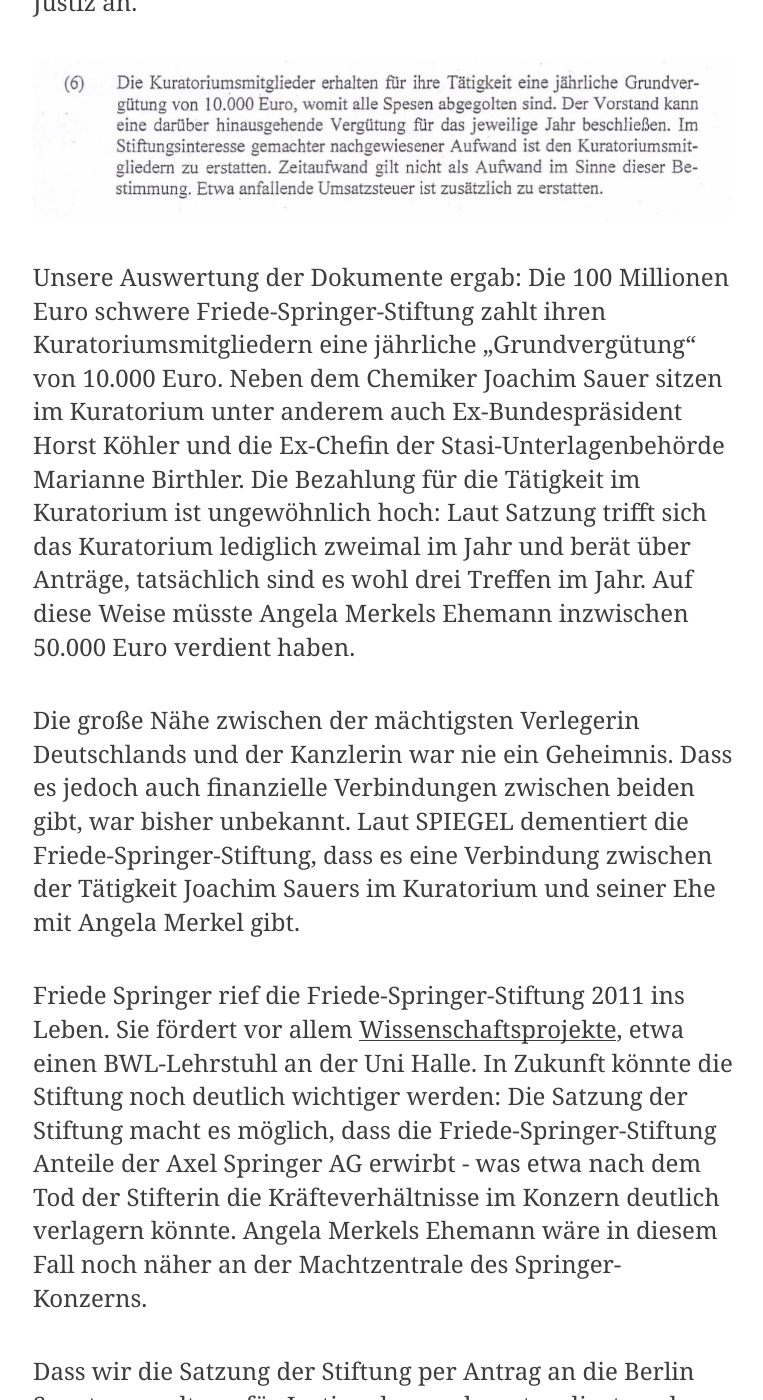
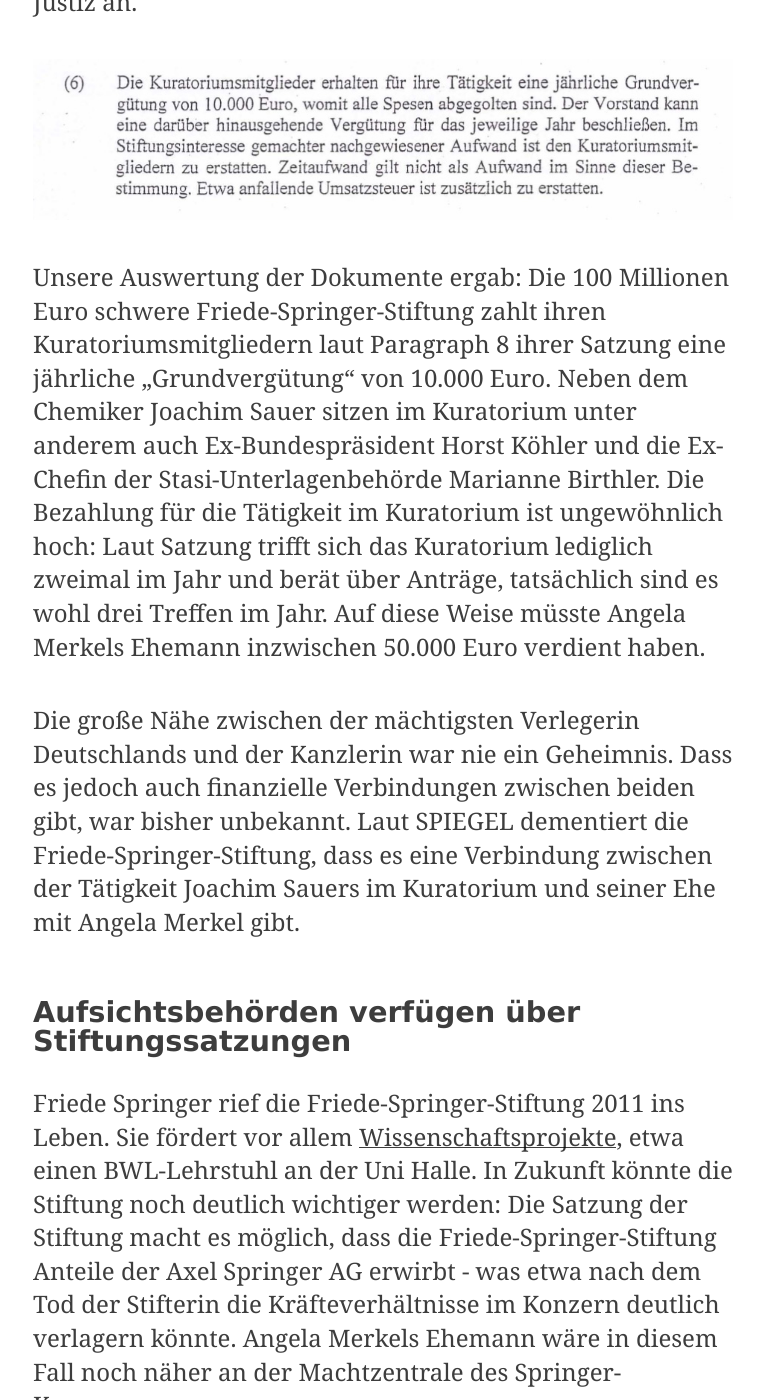
Before and after one commit to okfde/blog.fragdenstaat.de, a Jekyll site: the page built from _posts/2016/2016-04-11-springer-merkel.markdown, in a window 1280 px wide and 1400 px high, scrolled down 738 px. Shown: the whole window, without its empty margins (257-1020 px from the left). Built offline with Jekyll 4.4.1, drawn with Linux system fonts in a browser that asks for light colours.

Commit message:
Update 2016-04-11-springer-merkel.markdown

```diff
--- a/_posts/2016/2016-04-11-springer-merkel.markdown
+++ b/_posts/2016/2016-04-11-springer-merkel.markdown
@@ -5,17 +5,19 @@
 tags: [Springer, Merkel, IFG]
 
 ---
-Die neue Ausgabe des SPIEGEL berichtet in Zusammenarbeit mit FragDenStaat <a href="http://www.spiegel.de/spiegel/vorab/merkels-ehemann-kassiert-jaehrlich-10-000-euro-von-springer-a-1086181.html">über die Verbindungen zwischen Friede Springer und Bundeskanzlerin Angela Merkel</a>. Springer zahlt über ihre Wissenschaftsstiftung seit 2011 jährlich 10.000 Euro an Joachim Sauer, den Ehemann von Angela Merkel.
+Die neue Ausgabe des SPIEGEL berichtet in Zusammenarbeit mit FragDenStaat <a href="http://www.spiegel.de/spiegel/vorab/merkels-ehemann-kassiert-jaehrlich-10-000-euro-von-springer-a-1086181.html" target="_blank">über die Verbindungen zwischen Friede Springer und Bundeskanzlerin Angela Merkel</a>. Springer zahlt über ihre Wissenschaftsstiftung seit 2011 jährlich 10.000 Euro an Joachim Sauer, den Ehemann von Angela Merkel.
 
-Der Kern der Geschichte geht auf unsere Recherche zurück: Vor einigen Monaten fragten wir per Informationsfreiheitsgesetz (IFG) die <a href="https://fragdenstaat.de/files/foi/32638/friede-springer-stiftung-satzung.pdf">Satzung der Friede-Springer-Stiftung</a> bei der Berliner Senatsverwaltung für Justiz an.
+Der Kern der Geschichte geht auf unsere Recherche zurück: Vor einigen Monaten fragten wir per Informationsfreiheitsgesetz (IFG) die <a href="https://fragdenstaat.de/files/foi/32638/friede-springer-stiftung-satzung.pdf" target="_blank">Satzung der Friede-Springer-Stiftung</a> bei der Berliner Senatsverwaltung für Justiz an.
 
-<a href="https://fragdenstaat.de/files/foi/32638/friede-springer-stiftung-satzung.pdf"><img src="https://raw.githubusercontent.com/okfde/blog.fragdenstaat.de/gh-pages/_posts/2016/fdespringer.jpg"></a>
+<a href="https://fragdenstaat.de/files/foi/32638/friede-springer-stiftung-satzung.pdf" target="_blank"><img src="https://raw.githubusercontent.com/okfde/blog.fragdenstaat.de/gh-pages/_posts/2016/fdespringer.jpg"></a>
 
-Unsere Auswertung der Dokumente ergab: Die 100 Millionen Euro schwere Friede-Springer-Stiftung zahlt ihren Kuratoriumsmitgliedern eine jährliche "Grundvergütung" von 10.000 Euro. Neben dem Chemiker Joachim Sauer sitzen im Kuratorium unter anderem auch Ex-Bundespräsident Horst Köhler und die Ex-Chefin der Stasi-Unterlagenbehörde Marianne Birthler. Die Bezahlung für die Tätigkeit im Kuratorium ist ungewöhnlich hoch: Laut Satzung trifft sich das Kuratorium lediglich zweimal im Jahr und berät über Anträge, tatsächlich sind es wohl drei Treffen im Jahr. Auf diese Weise müsste Angela Merkels Ehemann inzwischen 50.000 Euro verdient haben.
+Unsere Auswertung der Dokumente ergab: Die 100 Millionen Euro schwere Friede-Springer-Stiftung zahlt ihren Kuratoriumsmitgliedern laut Paragraph 8 ihrer Satzung eine jährliche "Grundvergütung" von 10.000 Euro. Neben dem Chemiker Joachim Sauer sitzen im Kuratorium unter anderem auch Ex-Bundespräsident Horst Köhler und die Ex-Chefin der Stasi-Unterlagenbehörde Marianne Birthler. Die Bezahlung für die Tätigkeit im Kuratorium ist ungewöhnlich hoch: Laut Satzung trifft sich das Kuratorium lediglich zweimal im Jahr und berät über Anträge, tatsächlich sind es wohl drei Treffen im Jahr. Auf diese Weise müsste Angela Merkels Ehemann inzwischen 50.000 Euro verdient haben.
 
 Die große Nähe zwischen der mächtigsten Verlegerin Deutschlands und der Kanzlerin war nie ein Geheimnis. Dass es jedoch auch finanzielle Verbindungen zwischen beiden gibt, war bisher unbekannt. Laut SPIEGEL dementiert die Friede-Springer-Stiftung, dass es eine Verbindung zwischen der Tätigkeit Joachim Sauers im Kuratorium und seiner Ehe mit Angela Merkel gibt.
 
-Friede Springer rief die Friede-Springer-Stiftung 2011 ins Leben. Sie fördert vor allem <a href="https://www.hochschulwatch.de/foerderer/friede-springer-stiftung.html">Wissenschaftsprojekte</a>, etwa einen BWL-Lehrstuhl an der Uni Halle. In Zukunft könnte die Stiftung noch deutlich wichtiger werden: Die Satzung der Stiftung macht es möglich, dass die Friede-Springer-Stiftung Anteile der Axel Springer AG erwirbt - was etwa nach dem Tod der Stifterin die Kräfteverhältnisse im Konzern deutlich verlagern könnte. Angela Merkels Ehemann wäre in diesem Fall noch näher an der Machtzentrale des Springer-Konzerns.
+<h3>Aufsichtsbehörden verfügen über Stiftungssatzungen</h3>
+
+Friede Springer rief die Friede-Springer-Stiftung 2011 ins Leben. Sie fördert vor allem <a href="https://www.hochschulwatch.de/foerderer/friede-springer-stiftung.html" target="_blank">Wissenschaftsprojekte</a>, etwa einen BWL-Lehrstuhl an der Uni Halle. In Zukunft könnte die Stiftung noch deutlich wichtiger werden: Die Satzung der Stiftung macht es möglich, dass die Friede-Springer-Stiftung Anteile der Axel Springer AG erwirbt - was etwa nach dem Tod der Stifterin die Kräfteverhältnisse im Konzern deutlich verlagern könnte. Angela Merkels Ehemann wäre in diesem Fall noch näher an der Machtzentrale des Springer-Konzerns.
 
 Dass wir die Satzung der Stiftung per Antrag an die Berlin Senatsverwaltung für Justiz erlangen konnten, liegt an der Funktion der Behörde: Als Aufsichtsstelle für Stiftungen in Berlin verfügt sie über sämtliche bei ihr registrierten Stiftungsdokumente. Über sie können - wie bei ähnlichen Behörden in anderen Bundesländern - hunderte weitere Satzungen angefragt werden. Dabei tat sich die Senatsverwaltung für Justiz bisher durch besonders schnelle und freundliche Antworten auf IFG-Anfragen hervor. Vielen Dank dafür!
 
```
Also changed, not shown: other parts of _posts/2016/2016-04-11-springer-merkel.markdown (+3 -3 lines).
